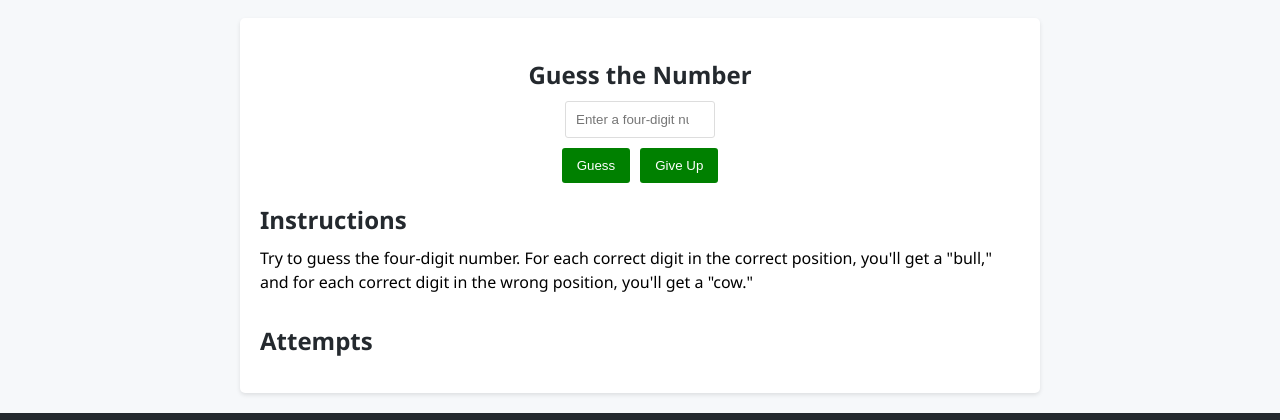
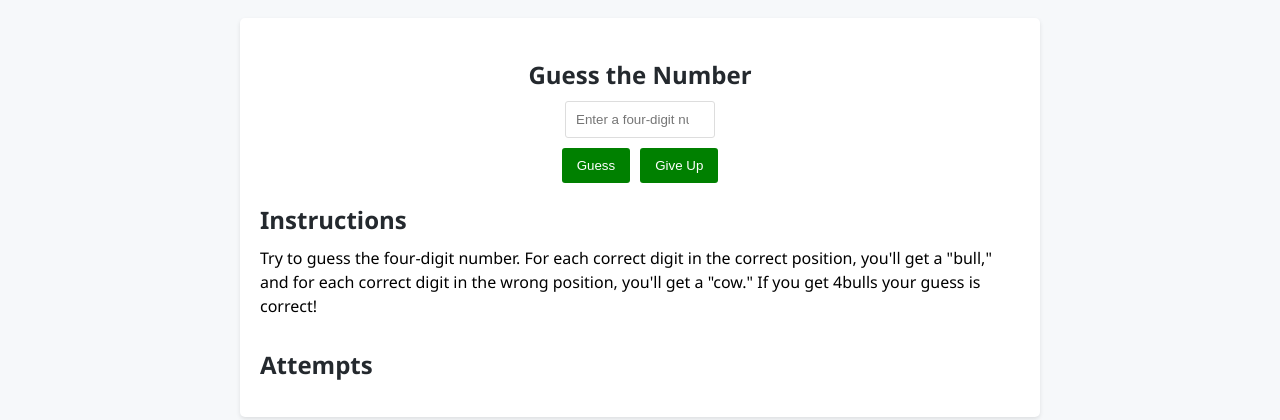
Before and after one commit to harshithvulisetti/CowsandBulls, a plain HTML site: page index.html in a window 1280 px wide. Shown: the part 100-520 px from the top of the page. Drawn offline with Linux system fonts and the light colour scheme.

Commit message:
Update index.html

```diff
--- a/index.html
+++ b/index.html
@@ -29,7 +29,7 @@
 
     <section id="instructions-section">
       <h2>Instructions</h2>
-      <p>Try to guess the four-digit number. For each correct digit in the correct position, you'll get a "bull," and for each correct digit in the wrong position, you'll get a "cow."</p>
+      <p>Try to guess the four-digit number. For each correct digit in the correct position, you'll get a "bull," and for each correct digit in the wrong position, you'll get a "cow." If you get 4bulls your guess is correct!</p>
     </section>
 
     <section id="attempts-section">
```
